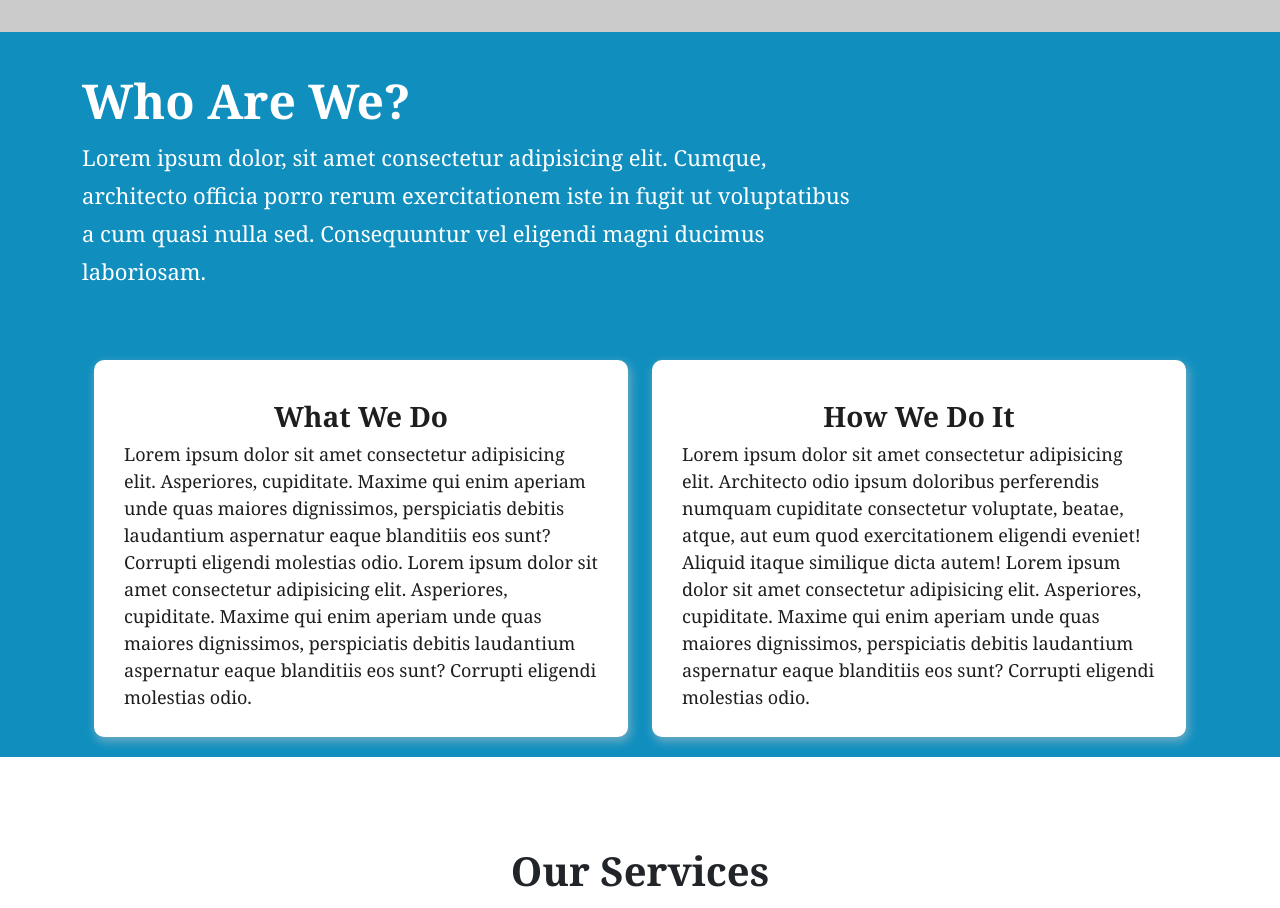
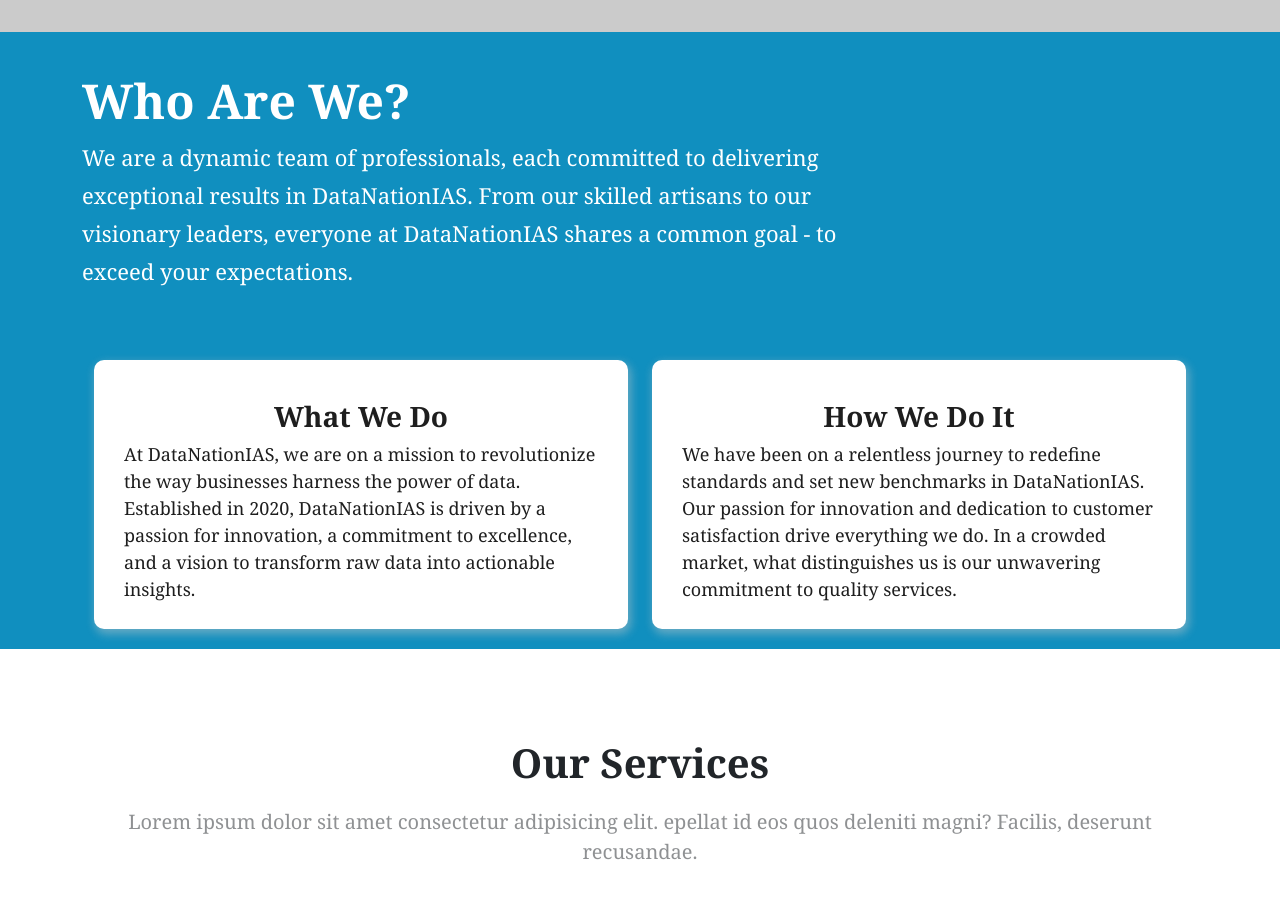
Before and after one commit to victoryohanna/datanationais, a React (Create React App) app: page / in a window 1280 px wide. Shown: the part 660-1568 px from the top of the page. Built offline with nearby package versions, Linux system fonts and the light colour scheme; grey boxes are pictures that could not be loaded.

Commit message:
modified about section

```diff
--- a/src/components/aboutus.jsx
+++ b/src/components/aboutus.jsx
@@ -8,10 +8,10 @@ const About = () => {
         </div>
         <div className="who">
           <p>
-          Lorem ipsum dolor, sit amet consectetur adipisicing elit. Cumque,
-          architecto officia porro rerum exercitationem iste in fugit ut
-          voluptatibus a cum quasi nulla sed. Consequuntur vel eligendi magni
-          ducimus laboriosam.
+            We are a dynamic team of professionals, each committed to delivering
+            exceptional results in DataNationIAS. From our skilled artisans to
+            our visionary leaders, everyone at DataNationIAS shares a common
+            goal - to exceed your expectations.
           </p>
         </div>
         <div className="row">
@@ -22,14 +22,11 @@ const About = () => {
               </div>
               <div className="">
                 <p>
-            Lorem ipsum dolor sit amet consectetur adipisicing elit. Asperiores,
-            cupiditate. Maxime qui enim aperiam unde quas maiores dignissimos,
-            perspiciatis debitis laudantium aspernatur eaque blanditiis eos
-            sunt? Corrupti eligendi molestias odio.
-            Lorem ipsum dolor sit amet consectetur adipisicing elit. Asperiores,
-            cupiditate. Maxime qui enim aperiam unde quas maiores dignissimos,
-            perspiciatis debitis laudantium aspernatur eaque blanditiis eos
-            sunt? Corrupti eligendi molestias odio.
+                  At DataNationIAS, we are on a mission to revolutionize the way
+                  businesses harness the power of data. Established in 2020,
+                  DataNationIAS is driven by a passion for innovation, a
+                  commitment to excellence, and a vision to transform raw data
+                  into actionable insights.
                 </p>
               </div>
             </div>
@@ -41,14 +38,11 @@ const About = () => {
               </div>
               <div className="">
                 <p>
-            Lorem ipsum dolor sit amet consectetur adipisicing elit. Architecto
-            odio ipsum doloribus perferendis numquam cupiditate consectetur
-            voluptate, beatae, atque, aut eum quod exercitationem eligendi
-            eveniet! Aliquid itaque similique dicta autem!
-            Lorem ipsum dolor sit amet consectetur adipisicing elit. Asperiores,
-            cupiditate. Maxime qui enim aperiam unde quas maiores dignissimos,
-            perspiciatis debitis laudantium aspernatur eaque blanditiis eos
-            sunt? Corrupti eligendi molestias odio.
+                  We have been on a relentless journey to redefine standards and
+                  set new benchmarks in DataNationIAS. Our passion for
+                  innovation and dedication to customer satisfaction drive
+                  everything we do. In a crowded market, what distinguishes us
+                  is our unwavering commitment to quality services.
                 </p>
               </div>
             </div>
```
Lines whose indentation alone changed are shown as unchanged.
